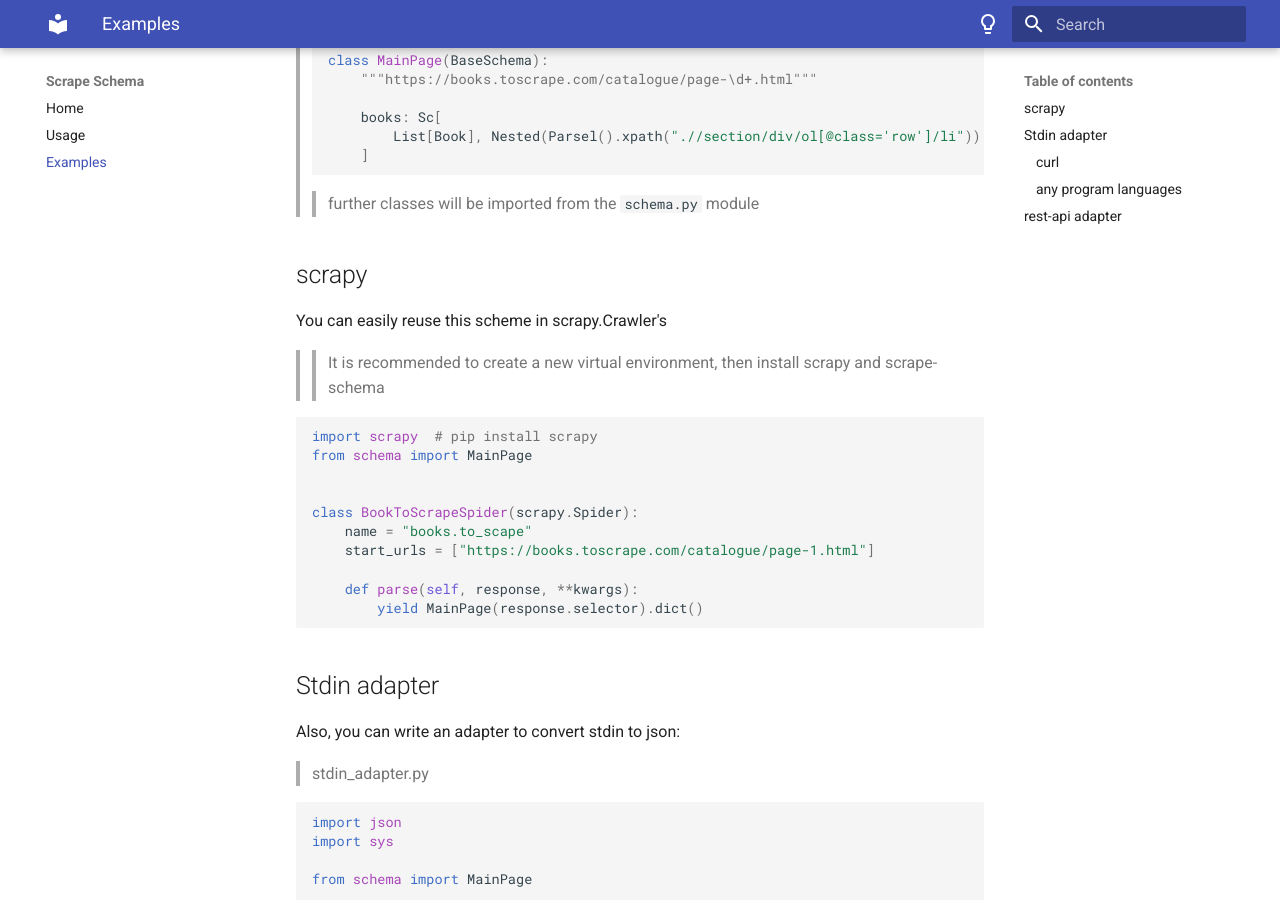
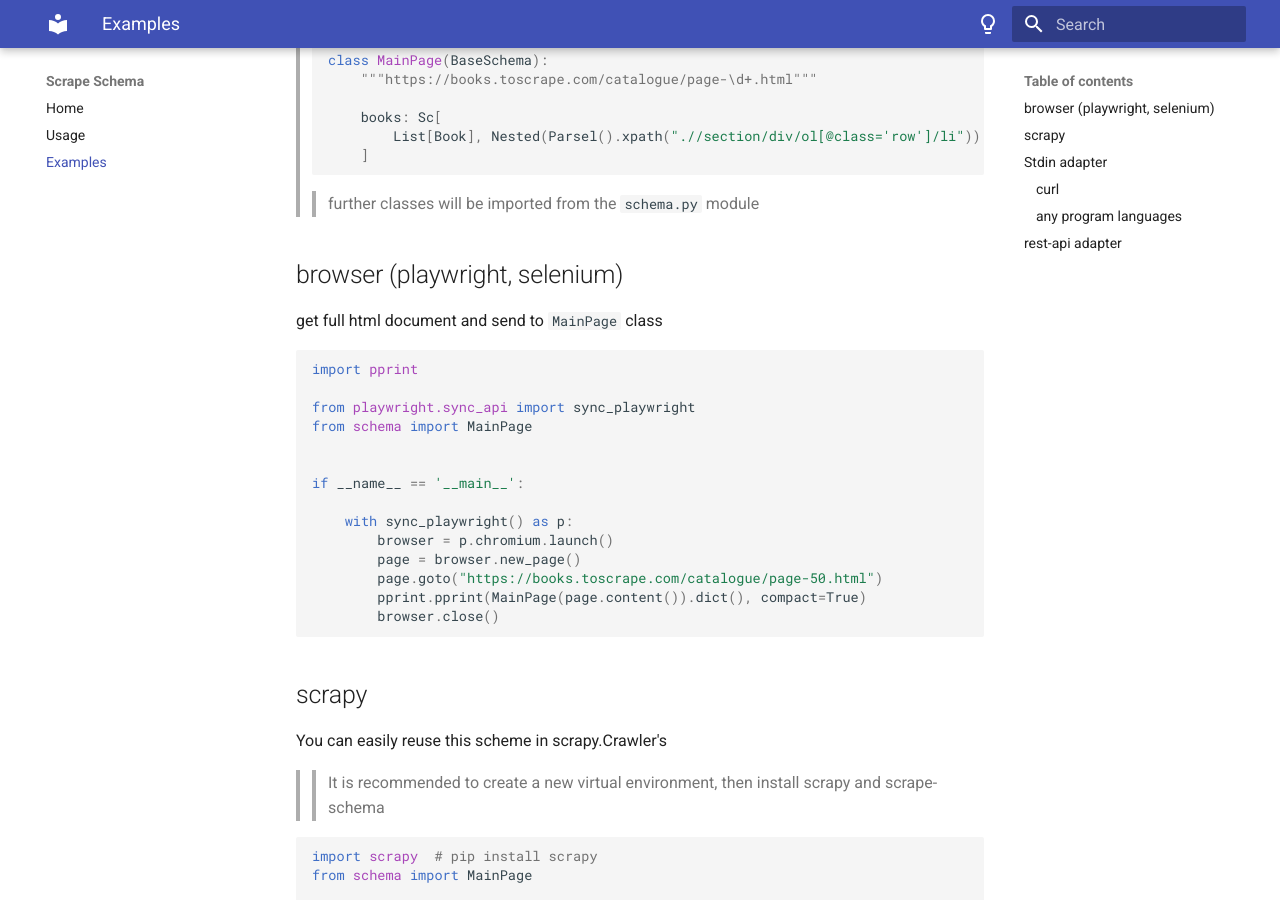
Before and after one commit to vypivshiy/scrape-schema, an MkDocs documentation site: the page built from docs/examples.md, in a window 1280 px wide and 900 px high, scrolled down 1641 px. Built offline with MkDocs 1.6.1 and Material for MkDocs 9.7.7, drawn with Linux system fonts in a browser that asks for light colours.

Commit message:
add playwright example

````diff
--- a/docs/examples.md
+++ b/docs/examples.md
@@ -86,6 +86,26 @@ class MainPage(BaseSchema):
     ]
 ```
 >> further classes will be imported from the `schema.py` module
+## browser (playwright, selenium)
+
+get full html document and send to `MainPage` class
+```python
+import pprint
+
+from playwright.sync_api import sync_playwright
+from schema import MainPage
+
+
+if __name__ == '__main__':
+
+    with sync_playwright() as p:
+        browser = p.chromium.launch()
+        page = browser.new_page()
+        page.goto("https://books.toscrape.com/catalogue/page-50.html")
+        pprint.pprint(MainPage(page.content()).dict(), compact=True)
+        browser.close()
+
+```
 
 ## scrapy
 You can easily reuse this scheme in scrapy.Crawler's
````
Also changed, not shown: 1 other file.
